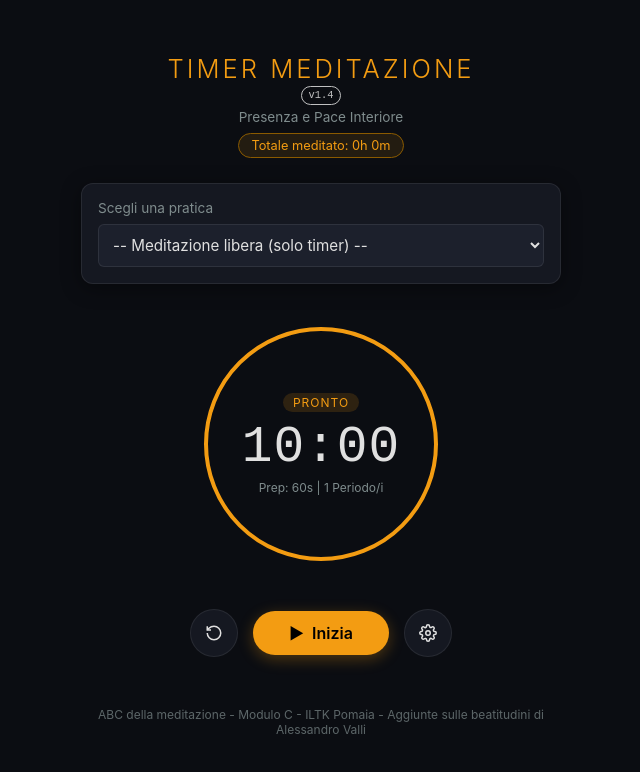
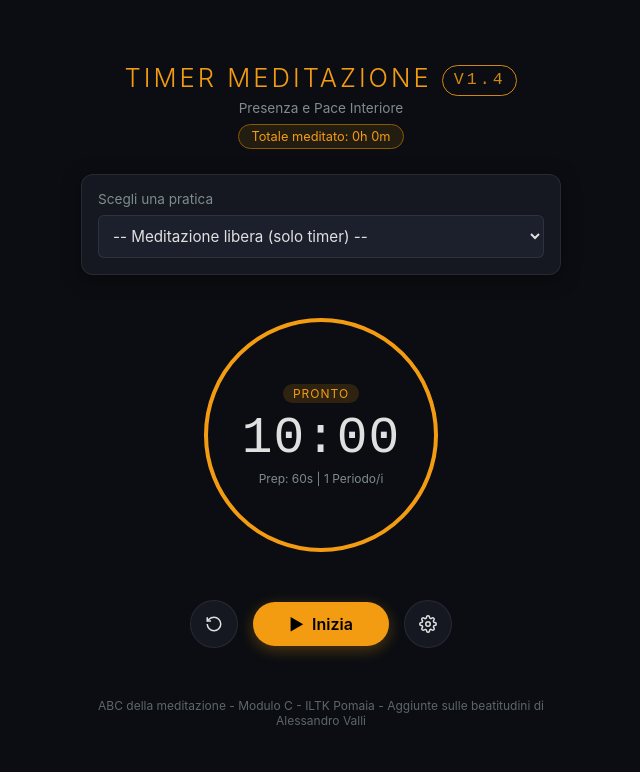
Before and after one commit to TagtTheSpellcaster/Meditation-Timer, a plain HTML site: page index.html in a window 1280 px wide. Shown: the whole page, without its empty margins (319-959 px from the left). Drawn offline with nearby package versions, Linux system fonts and the light colour scheme.

Commit message:
Update index.html

```diff
--- a/index.html
+++ b/index.html
@@ -374,8 +374,10 @@
 
   <div class="container">
     <header>
-      <h1>Timer Meditazione</h1>
-      <span class="version-pill">v1.4</span>
+      <h1>
+        Timer Meditazione
+        <span class="version-pill">v1.4</span>
+      </h1>
       <div class="subtitle">Presenza e Pace Interiore</div>
       <div id="statsBadge" class="badge">Totale meditato: 0h 0m</div>
     </header>
```
